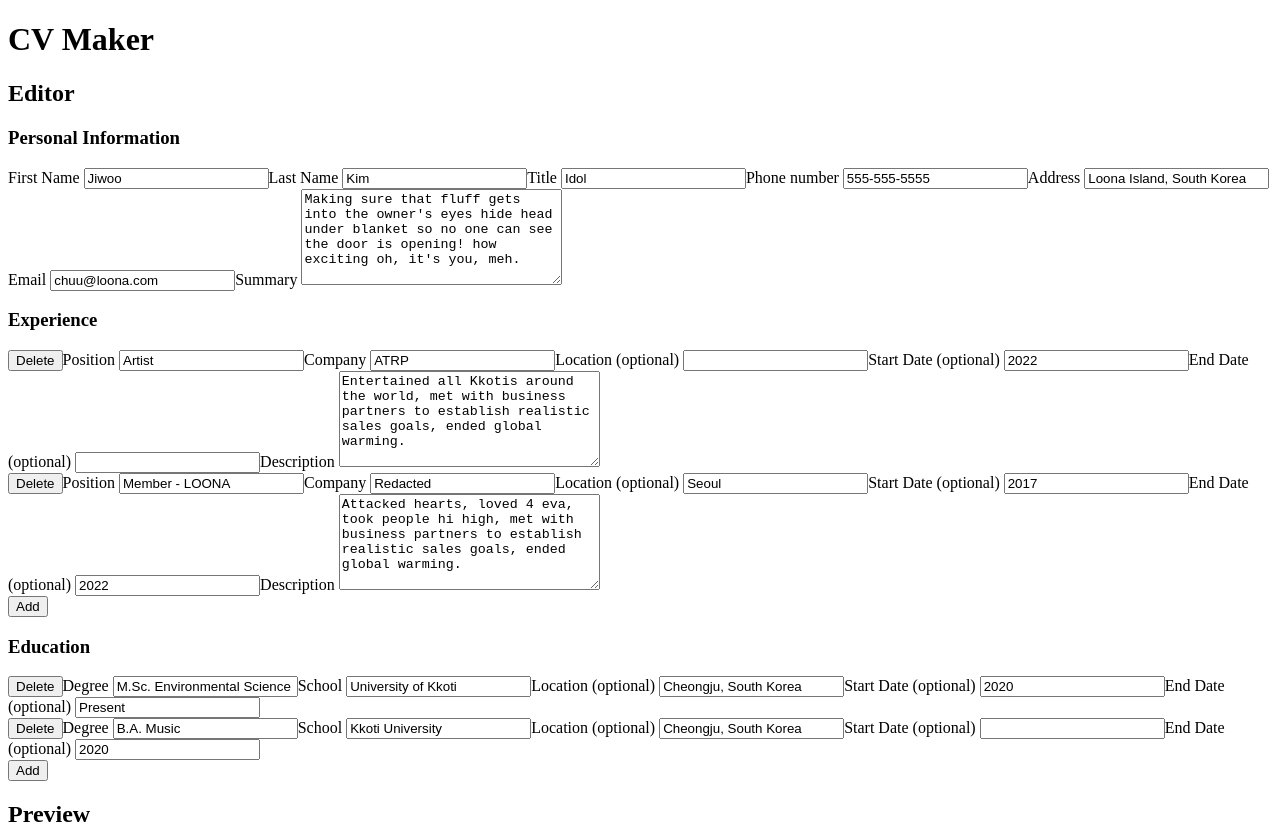
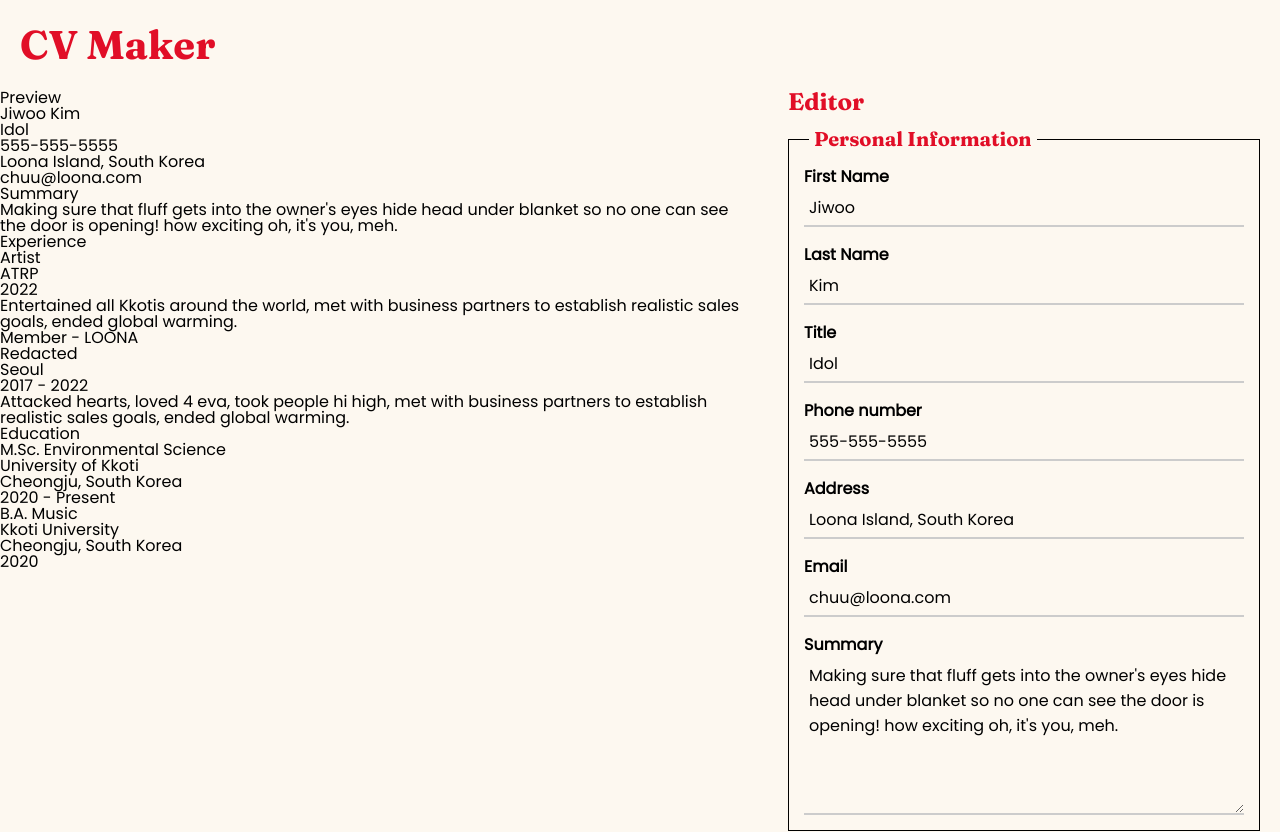
Before and after one commit to beaesq/cv-maker, a React (Vite) app: page / in a window 1280 px wide. Shown: the top 832 px of the page. Built offline with nearby package versions, Linux system fonts and the light colour scheme.

Commit message:
Add basic editor styling

```diff
--- a/src/App.jsx
+++ b/src/App.jsx
@@ -2,6 +2,7 @@ import { useState } from "react";
 import { defaultPerson } from "./assets/defaults";
 import Editor from "./components/Editor";
 import Preview from "./components/Preview";
+import "./styles/App.css";
 
 export default function App() {
   const [person, setPerson] = useState(defaultPerson);
@@ -9,8 +10,8 @@ export default function App() {
   return (
     <>
       <h1>CV Maker</h1>
-      <Editor person={person} setPerson={setPerson} />
-      <Preview person={person} />
+      <Editor className="editor" person={person} setPerson={setPerson} />
+      <Preview className="preview" person={person} />
     </>
   );
 }
--- a/src/components/Editor.jsx
+++ b/src/components/Editor.jsx
@@ -2,17 +2,29 @@ import EducationSection from "./EducationSection";
 import ExperienceSection from "./ExperienceSection";
 import PersonalInfoSection from "./PersonalInfoSection";
 import PropTypes from "prop-types";
+import "../styles/Editor.css";
 
-export default function Editor({ person, setPerson }) {
+export default function Editor({ person, setPerson, className }) {
   return (
-    <div id="editor">
+    <div className={className}>
       <h2>Editor</h2>
-      <h3>Personal Information</h3>
-      <PersonalInfoSection person={person} setPerson={setPerson} />
-      <h3>Experience</h3>
-      <ExperienceSection person={person} setPerson={setPerson} />
-      <h3>Education</h3>
-      <EducationSection person={person} setPerson={setPerson} />
+      <form>
+        <PersonalInfoSection
+          legend="Personal Information"
+          person={person}
+          setPerson={setPerson}
+        />
+        <ExperienceSection
+          legend="Experience"
+          person={person}
+          setPerson={setPerson}
+        />
+        <EducationSection
+          legend="Education"
+          person={person}
+          setPerson={setPerson}
+        />
+      </form>
     </div>
   );
 }
@@ -20,4 +32,5 @@ export default function Editor({ person, setPerson }) {
 Editor.propTypes = {
   setPerson: PropTypes.func,
   person: PropTypes.object,
+  className: PropTypes.string,
 };
--- a/src/components/EducationSection.jsx
+++ b/src/components/EducationSection.jsx
@@ -46,7 +46,7 @@ function Education({ edu, index, setEdu }) {
   );
 }
 
-export default function EducationSection({ person, setPerson }) {
+export default function EducationSection({ person, setPerson, legend }) {
   function setEdu(newEdu, index) {
     const newEducation = person.education.slice();
     newEducation[index] = newEdu;
@@ -76,7 +76,8 @@ export default function EducationSection({ person, setPerson }) {
   }
 
   return (
-    <form className="education">
+    <fieldset className="education">
+      <legend>{legend}</legend>
       {person.education.map((edu, index) => (
         <section key={edu.id}>
           <button type="button" onClick={() => removeEdu(index)}>
@@ -88,13 +89,14 @@ export default function EducationSection({ person, setPerson }) {
       <button type="button" onClick={addEdu}>
         Add
       </button>
-    </form>
+    </fieldset>
   );
 }
 
 EducationSection.propTypes = {
   person: PropTypes.object,
   setPerson: PropTypes.func,
+  legend: PropTypes.string,
 };
 
 Education.propTypes = {
--- a/src/components/ExperienceSection.jsx
+++ b/src/components/ExperienceSection.jsx
@@ -60,7 +60,7 @@ function Experience({ exp, setExp, index }) {
   );
 }
 
-export default function ExperienceSection({ person, setPerson }) {
+export default function ExperienceSection({ person, setPerson, legend }) {
   function setExp(newExp, index) {
     const newExperience = person.experience.slice();
     newExperience[index] = newExp;
@@ -93,7 +93,8 @@ export default function ExperienceSection({ person, setPerson }) {
   }
 
   return (
-    <form className="experience">
+    <fieldset className="experience">
+      <legend>{legend}</legend>
       {person.experience.map((exp, index) => (
         <section key={exp.id}>
           <button type="button" onClick={() => removeExp(index)}>
@@ -105,13 +106,14 @@ export default function ExperienceSection({ person, setPerson }) {
       <button type="button" onClick={addExp}>
         Add
       </button>
-    </form>
+    </fieldset>
   );
 }
 
 ExperienceSection.propTypes = {
   person: PropTypes.object,
   setPerson: PropTypes.func,
+  legend: PropTypes.string,
 };
 
 Experience.propTypes = {
--- a/src/components/Input.jsx
+++ b/src/components/Input.jsx
@@ -1,10 +1,16 @@
 import PropTypes from "prop-types";
+import { v4 as uuidv4 } from "uuid";
 
 export default function Input({ label, value, onChange, className = "" }) {
+  const id = uuidv4();
+
   return (
-    <label className={className}>
-      {label} <input value={value} onChange={onChange} />
-    </label>
+    <>
+      <label htmlFor={id} className={className}>
+        {label}
+      </label>
+      <input type="text" id={id} value={value} onChange={onChange} />
+    </>
   );
 }
 
--- a/src/components/PersonalInfoSection.jsx
+++ b/src/components/PersonalInfoSection.jsx
@@ -2,7 +2,7 @@ import PropTypes from "prop-types";
 import Input from "./Input";
 import TextArea from "./TextArea";
 
-export default function PersonalInfoSection({ person, setPerson }) {
+export default function PersonalInfoSection({ person, setPerson, legend }) {
   function handleFirstNameChange(e) {
     setPerson({ ...person, firstName: e.target.value });
   }
@@ -32,7 +32,8 @@ export default function PersonalInfoSection({ person, setPerson }) {
   }
 
   return (
-    <form className="personal">
+    <fieldset className="personal">
+      <legend>{legend}</legend>
       <Input
         label="First Name"
         value={person.firstName}
@@ -60,11 +61,12 @@ export default function PersonalInfoSection({ person, setPerson }) {
         value={person.summary}
         onChange={handleSummaryChange}
       />
-    </form>
+    </fieldset>
   );
 }
 
 PersonalInfoSection.propTypes = {
   person: PropTypes.object,
   setPerson: PropTypes.func,
+  legend: PropTypes.string,
 };
--- a/src/components/Preview.jsx
+++ b/src/components/Preview.jsx
@@ -49,29 +49,34 @@ function ListEducation({ education }) {
   );
 }
 
-export default function Preview({ person }) {
+export default function Preview({ person, className }) {
   return (
-    <div id="preview">
+    <div className={className}>
+      <section>
         <h2>Preview</h2>
-      <p>
+        <div className="cv">
+          <h3>
             {person.firstName} {person.lastName}
-      </p>
+          </h3>
           <p>{person.title}</p>
           <p>{person.phone}</p>
           <p>{person.address}</p>
           <p>{person.email}</p>
-      <p>Summary</p>
+          <h4 className="summary">Summary</h4>
           <p>{person.summary}</p>
-      <p>Experience</p>
+          <h4 className="experience">Experience</h4>
           <ListExperience experience={person.experience} />
-      <p>Education</p>
+          <h4 className="education">Education</h4>
           <ListEducation education={person.education} />
+        </div>
+      </section>
     </div>
   );
 }
 
 Preview.propTypes = {
   person: PropTypes.object,
+  className: PropTypes.string,
 };
 
 ListExperience.propTypes = {
--- a/src/components/TextArea.jsx
+++ b/src/components/TextArea.jsx
@@ -1,11 +1,22 @@
 import PropTypes from "prop-types";
+import { v4 as uuidv4 } from "uuid";
 
 export default function TextArea({ label, value, onChange, className = "" }) {
+  const id = uuidv4();
+
   return (
-    <label className={className}>
-      {label}{" "}
-      <textarea value={value} onChange={onChange} cols="30" rows="6"></textarea>
-    </label>
+    <>
+      <label htmlFor={id} className={className}>
+        {label}
+      </label>
+      <textarea
+        id={id}
+        value={value}
+        onChange={onChange}
+        cols="30"
+        rows="6"
+      ></textarea>
+    </>
   );
 }
 
--- /dev/null
+++ b/src/styles/App.css
@@ -0,0 +1,67 @@
+@import "./constants.css";
+
+html, body, div, span,
+h1, h2, h3, h4, h5, h6, p, a,
+img, b, u, i, dl, dt, dd, ol, ul, li,
+fieldset, form, label, legend,
+table, caption, footer, header,
+menu, nav, section, summary {
+	margin: 0;
+	padding: 0;
+	border: 0;
+	font-size: 100%;
+	font: inherit;
+	vertical-align: baseline;
+}
+
+body {
+	line-height: 1;
+}
+
+ol, ul {
+	list-style: none;
+}
+
+body {
+  font-family: var(--body-font);
+  color: var(--text-color);
+  background-color: var(--background-color);
+  height: 100%;
+  width: 100%;
+}
+
+#root {
+  display: grid;
+  grid-template-columns: auto clamp(400px, 40vw, 600px) ;
+  grid-template-rows: min-content auto;
+  max-width: 1600px;
+  margin: 25px auto;
+  row-gap: 25px;
+  column-gap: 10px;
+}
+
+h1 {
+  text-align: start;
+  grid-column: 1 / 3;
+  grid-row: 1 / 2;
+  font-family: var(--heading-font);
+  font-size: 40px;
+  font-weight: bold;
+  color: var(--detail-color);
+  margin-left: 20px;
+}
+
+.editor {
+  grid-column: 2 / 3;
+  grid-row: 2 / 3;
+}
+
+.preview {
+  grid-column: 1 / 2;
+  grid-row: 2 / 3;
+}
+
+.preview section {
+  position: sticky;
+  top:10px;
+}
--- /dev/null
+++ b/src/styles/Editor.css
@@ -0,0 +1,89 @@
+@import "./constants.css";
+
+.editor {
+  display: grid;
+  row-gap: 10px;
+  grid-template-columns: auto;
+  margin: 0 20px;
+  --light-border-color: #cccccc;
+}
+
+.editor h2 {
+  color: var(--detail-color);
+  font-family: var(--heading-font);
+  font-size: 24px;
+  font-weight: bold;
+}
+
+.editor legend {
+  color: var(--detail-color);
+  font-family: var(--heading-font);
+  font-size: 20px;
+  font-weight: bold;
+  padding: 5px;
+  margin-left: 5px;
+}
+
+.editor fieldset {
+  border: 1px solid var(--text-color);
+  padding: 0px 15px 15px 15px;
+}
+
+.editor fieldset.personal {
+  display: grid;
+  grid-template-columns: auto;
+  row-gap: 5px;
+}
+
+.editor fieldset.experience, .editor fieldset.education {
+  display: grid;
+  grid-template-columns: auto;
+  row-gap: 20px;
+}
+
+.editor fieldset section {
+  display: grid;
+  grid-template-columns: auto;
+  row-gap: 5px;
+
+  border: solid var(--light-border-color) 1px;
+  padding: 10px;
+}
+
+.editor label {
+  font-weight: bold;
+  margin-top: 15px;
+  font-size: 16px;
+  font-family: var(--body-font);
+}
+
+.editor input[type=text] {
+  font-size: 16px;
+  font-family: var(--body-font);
+  padding: 5px;
+  border: none;
+  border-bottom: 2px solid var(--light-border-color);
+  box-shadow: none;
+  background-color: var(--background-color);
+}
+
+.editor input[type=text]:focus {
+  outline: none;
+  border-bottom: 2px solid var(--detail-color);
+}
+
+.editor textarea {
+  resize: vertical;
+  font-size: 16px;
+  font-family: var(--body-font);
+  padding: 5px 5px 0px 5px;
+  border: none;
+  border-bottom: 2px solid var(--light-border-color);
+  box-shadow: none;
+  background-color: var(--background-color);
+}
+
+.editor textarea:focus {
+  outline: 2px solid var(--detail-color);
+  border-bottom: 2px solid rgba(204, 204, 204, 0);
+}
--- /dev/null
+++ b/src/styles/constants.css
@@ -0,0 +1,10 @@
+@import url('https://fonts.googleapis.com/css2?family=Fraunces:opsz,wght@9..144,400;9..144,700&family=Poppins:ital@0;1&display=swap');
+
+body {
+  --text-color: #000000;
+  --background-color: #FDF8F0;
+  --detail-color: #E10E27;
+  --accent-color: #177499;
+  --body-font: 'Poppins', Helvetica, sans-serif;
+  --heading-font: 'Fraunces', 'Times New Roman', Times, serif;
+}
```
Lines whose indentation alone changed are shown as unchanged.
